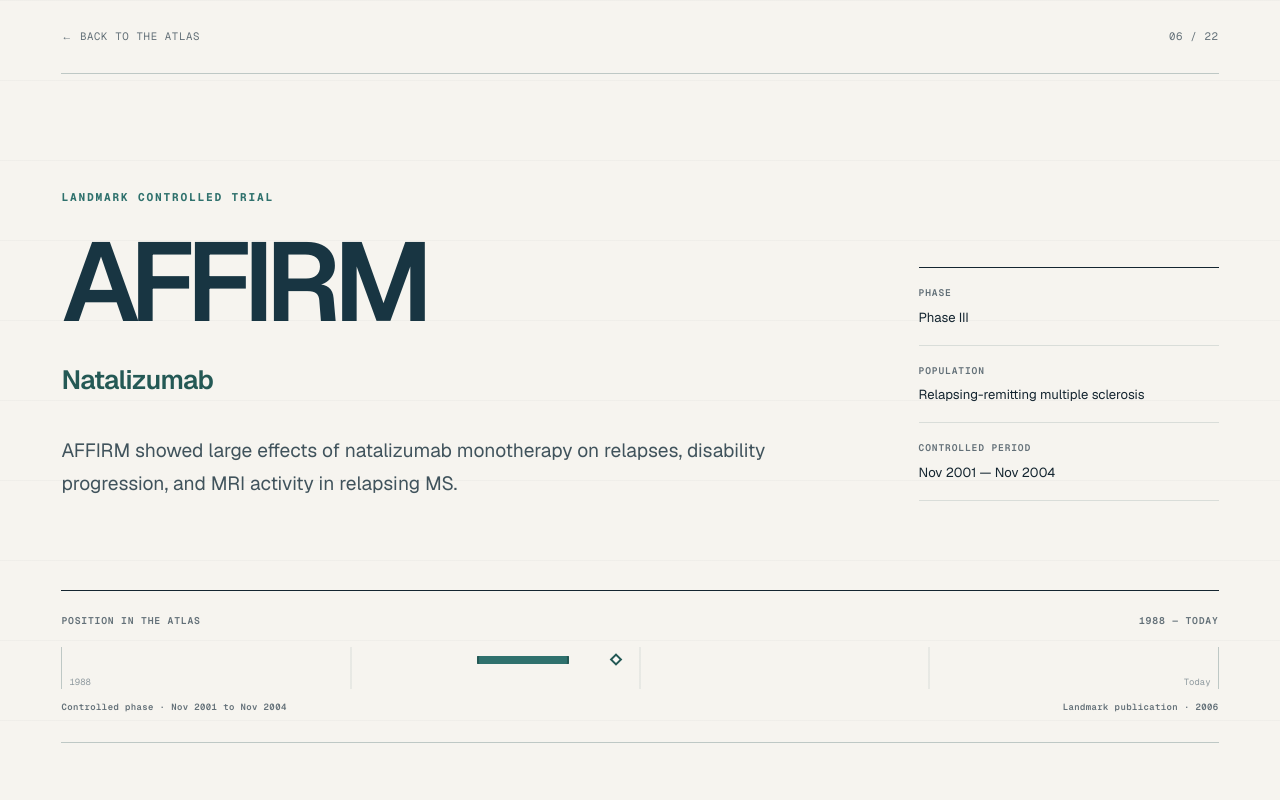
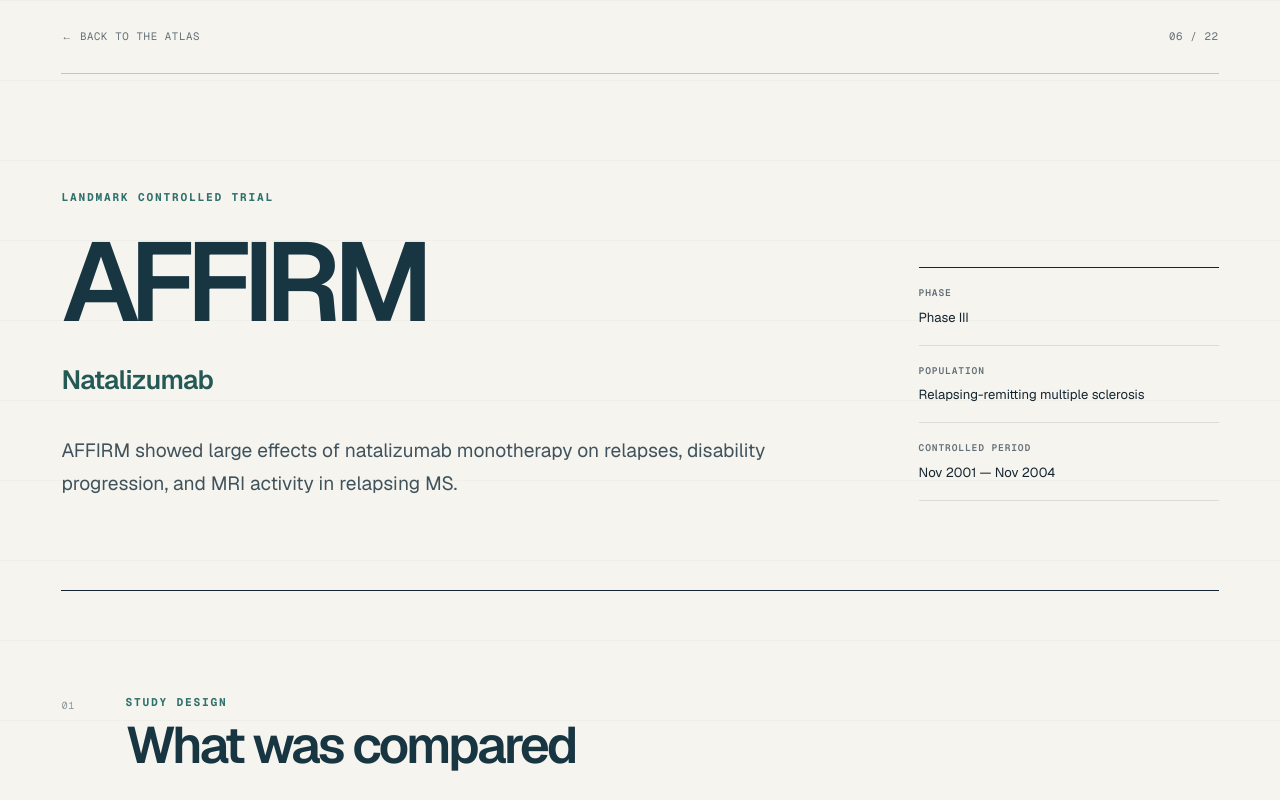
Before and after one commit to Douglas216/ms-trial-atlas, a Next.js app: page /trials/affirm in a window 1280 px wide. Shown: the top 800 px of the page. Built offline with nearby package versions, Linux system fonts and the light colour scheme.

Commit message:
Remove redundant profile timeline strip

```diff
--- a/app/globals.css
+++ b/app/globals.css
@@ -709,100 +709,14 @@
   line-height: 1.45;
 }
 
-.profile-era {
-  padding: 23px 0 28px;
-  border-top: 1px solid var(--ink);
-  border-bottom: 1px solid var(--line-strong);
-}
-
-.profile-era-heading,
-.profile-era-caption {
-  display: flex;
-  align-items: center;
-  justify-content: space-between;
-  gap: 24px;
-}
-
-.profile-era-heading h2,
-.profile-era-heading span,
-.profile-era-caption {
-  color: var(--muted);
-  font-family: var(--font-geist-mono), monospace;
-  font-size: 0.61rem;
-  font-weight: 560;
-  letter-spacing: 0.08em;
-  text-transform: uppercase;
-}
-
-.profile-era-heading h2 {
-  margin: 0;
-}
-
-.profile-era-track {
-  position: relative;
-  height: 42px;
-  margin: 18px 0 12px;
-  border-right: 1px solid var(--line-strong);
-  border-left: 1px solid var(--line-strong);
-  background:
-    linear-gradient(90deg, transparent calc(25% - 1px), var(--line) 25%, transparent calc(25% + 1px)),
-    linear-gradient(90deg, transparent calc(50% - 1px), var(--line) 50%, transparent calc(50% + 1px)),
-    linear-gradient(90deg, transparent calc(75% - 1px), var(--line) 75%, transparent calc(75% + 1px));
-}
-
-.profile-era-start,
-.profile-era-end {
-  position: absolute;
-  bottom: -1px;
-  color: var(--faint);
-  font-family: var(--font-geist-mono), monospace;
-  font-size: 0.56rem;
-}
-
-.profile-era-start {
-  left: 7px;
-}
-
-.profile-era-end {
-  right: 7px;
-}
-
-.profile-era-interval {
-  position: absolute;
-  top: 9px;
-  left: var(--trial-start);
-  width: var(--trial-width);
-  min-width: 8px;
-  height: 8px;
-  background: var(--accent);
-  border-radius: 1px;
-  box-shadow:
-    inset 2px 0 0 var(--accent-dark),
-    inset -2px 0 0 var(--accent-dark);
-}
-
-.profile-era-publication {
-  position: absolute;
-  top: 8px;
-  left: var(--publication-position);
-  width: 9px;
-  height: 9px;
-  translate: -50% 0;
-  rotate: 45deg;
-  background: var(--paper-raised);
-  border: 2px solid var(--accent-dark);
-}
-
-.profile-era-caption {
-  font-size: 0.56rem;
-  letter-spacing: 0.045em;
-  text-transform: none;
-}
-
 .comparison-section,
 .profile-section {
   padding: clamp(72px, 8vw, 118px) 0;
   border-bottom: 1px solid var(--line-strong);
+}
+
+.comparison-section {
+  border-top: 1px solid var(--ink);
 }
 
 .section-heading {
@@ -1578,12 +1492,6 @@
   .hero-facts div {
     padding-inline: 0;
     border-right: 0;
-  }
-
-  .profile-era-caption {
-    align-items: flex-start;
-    flex-direction: column;
-    gap: 6px;
   }
 
   .comparison-section,
@@ -1741,10 +1649,6 @@
     font-size: clamp(3rem, 18vw, 4.8rem);
   }
 
-  .profile-era-heading span {
-    display: none;
-  }
-
   .section-heading {
     display: block;
   }
--- a/app/trials/[slug]/page.tsx
+++ b/app/trials/[slug]/page.tsx
@@ -1,4 +1,4 @@
-import type { CSSProperties, Metadata } from "react";
+import type { Metadata } from "react";
 import Link from "next/link";
 import { notFound } from "next/navigation";
 import { getTrialProfile } from "../../data/trialProfiles";
@@ -7,15 +7,6 @@
 type PageProps = {
   params: Promise<{ slug: string }>;
 };
-
-type ProfileStyle = CSSProperties & {
-  "--trial-start"?: string;
-  "--trial-width"?: string;
-  "--publication-position"?: string;
-};
-
-const timelineStart = Date.UTC(1988, 0, 1);
-const timelineEnd = Date.now();
 
 export function generateStaticParams() {
   return trials.map((trial) => ({ slug: trial.slug }));
@@ -33,17 +24,6 @@
     title: `${trial.studyName} · MS Trial Atlas`,
     description: `${trial.studyName}: pivotal ${trial.drug} trial design, population, outcomes, safety, and sources.`,
   };
-}
-
-function parseAtlasDate(value: string, end = false) {
-  const parts = value.split("-").map(Number);
-  if (parts.length === 1) {
-    return Date.UTC(parts[0], end ? 11 : 0, end ? 31 : 1);
-  }
-  if (parts.length === 2) {
-    return Date.UTC(parts[0], parts[1] - 1 + (end ? 1 : 0), end ? 0 : 1);
-  }
-  return Date.UTC(parts[0], parts[1] - 1, parts[2]);
 }
 
 function formatAtlasDate(value: string | null) {
@@ -86,22 +66,6 @@
   const trialIndex = trials.findIndex((candidate) => candidate.slug === slug);
   const previousTrial = trials[trialIndex - 1];
   const nextTrial = trials[trialIndex + 1];
-  const timelineSpan = timelineEnd - timelineStart;
-  const start = trial.startDate ? parseAtlasDate(trial.startDate) : timelineStart;
-  const end = trial.primaryCompletionDate
-    ? parseAtlasDate(trial.primaryCompletionDate, true)
-    : start;
-  const publication = trial.publicationYear
-    ? Date.UTC(trial.publicationYear, 6, 1)
-    : end;
-  const startPercent = ((start - timelineStart) / timelineSpan) * 100;
-  const endPercent = ((end - timelineStart) / timelineSpan) * 100;
-  const publicationPercent = ((publication - timelineStart) / timelineSpan) * 100;
-  const timelineStyle: ProfileStyle = {
-    "--trial-start": `${Math.max(0, startPercent)}%`,
-    "--trial-width": `${Math.max(0.9, endPercent - startPercent)}%`,
-    "--publication-position": `${Math.min(100, Math.max(0, publicationPercent))}%`,
-  };
 
   return (
     <main className="profile-page">
@@ -141,26 +105,6 @@
             </div>
           </dl>
         </header>
-
-        <section className="profile-era" aria-labelledby="profile-era-title">
-          <div className="profile-era-heading">
-            <h2 id="profile-era-title">Position in the atlas</h2>
-            <span>1988 — Today</span>
-          </div>
-          <div className="profile-era-track" style={timelineStyle}>
-            <span className="profile-era-start">1988</span>
-            <span className="profile-era-end">Today</span>
-            <span className="profile-era-interval" aria-hidden="true" />
-            <span className="profile-era-publication" aria-hidden="true" />
-          </div>
-          <div className="profile-era-caption">
-            <span>
-              Controlled phase · {formatAtlasDate(trial.startDate)} to{" "}
-              {formatAtlasDate(trial.primaryCompletionDate)}
-            </span>
-            <span>Landmark publication · {trial.publicationYear}</span>
-          </div>
-        </section>
 
         <section className="comparison-section" aria-labelledby="comparison-title">
           <div className="section-heading">
```
Also changed, not shown: 1 other file (tests, documents, lock files or other folders).
